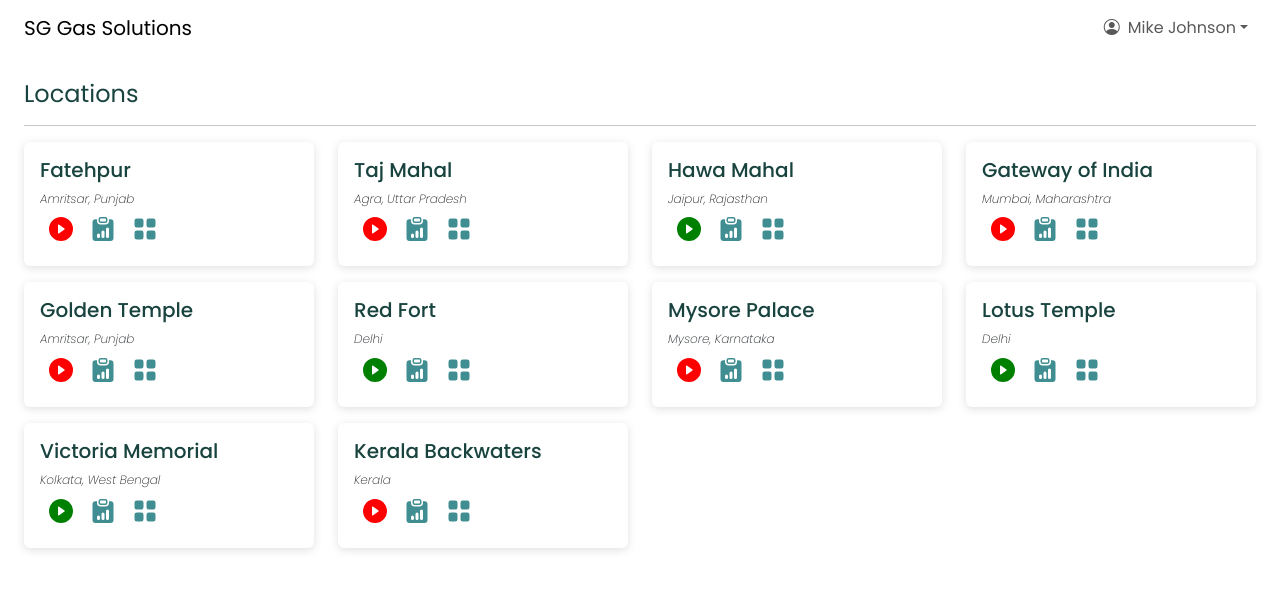
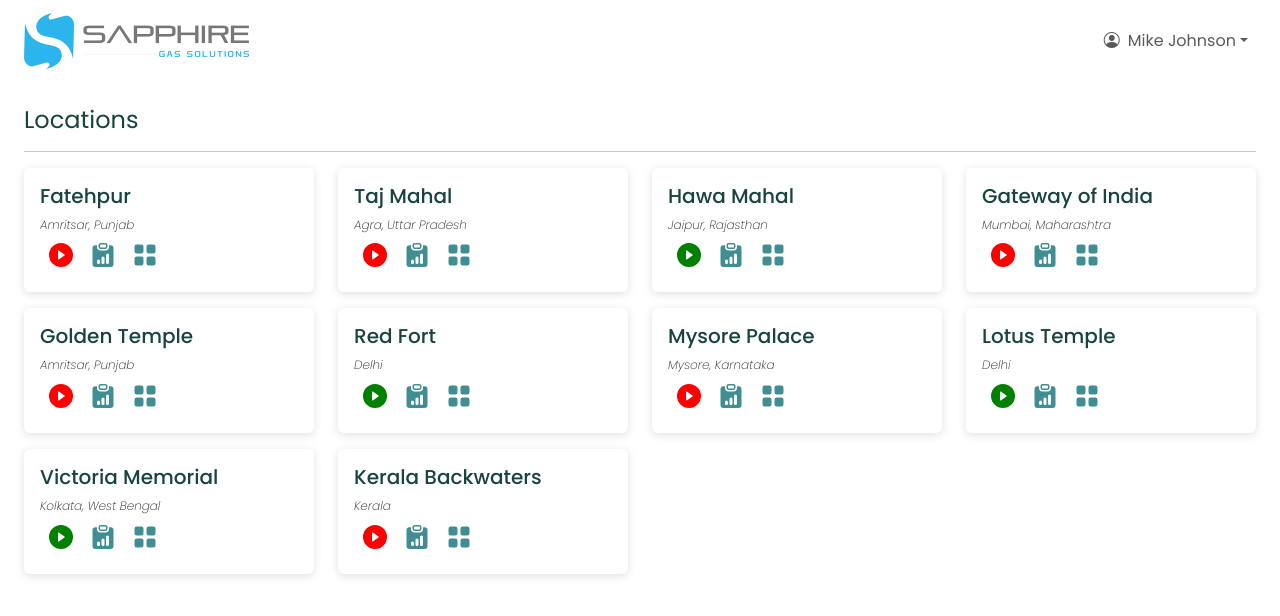
Before and after one commit to asif-sidd9768/Scada, a React (Vite) app: page / in a window 1280 px wide. Shown: the top 616 px of the page. Built offline with nearby package versions, Linux system fonts and the light colour scheme.

Commit message:
homepage moved to pages, logo added

```diff
--- a/src/App.jsx
+++ b/src/App.jsx
@@ -3,7 +3,7 @@ import "bootstrap/dist/css/bootstrap.min.css";
 import "bootstrap/dist/js/bootstrap.bundle.min.js";
 import "bootstrap-icons/font/bootstrap-icons.css";
 import Header from "./components/Header";
-import HomePage from "./HomePage";
+import HomePage from "./pages/Homepage/HomePage";
 
 function App() {
   const data = [
--- a/src/components/Header.jsx
+++ b/src/components/Header.jsx
@@ -1,9 +1,11 @@
+import logoImg from "../assets/images/logo.png"
+
 const Header = () => {
   return (
     <nav className="navbar navbar-expand-md mx-2 mx-sm-4">
       <div className="container-fluid">
         <a className="navbar-brand nav-header" href="#">
-          SG Gas Solutions
+          <img className="w-50" src={logoImg} />
         </a>
         <button
           className="navbar-toggler"
--- a/src/HomePage.jsx
+++ b/src/pages/Homepage/HomePage.jsx
@@ -1,4 +1,4 @@
-import DataCard from "./components/DataCard";
+import DataCard from "../../components/DataCard";
 
 const HomePage = ({ data }) => {
   console.log(data);
```
Also changed, not shown: src/assets/images/logo.png (added).
